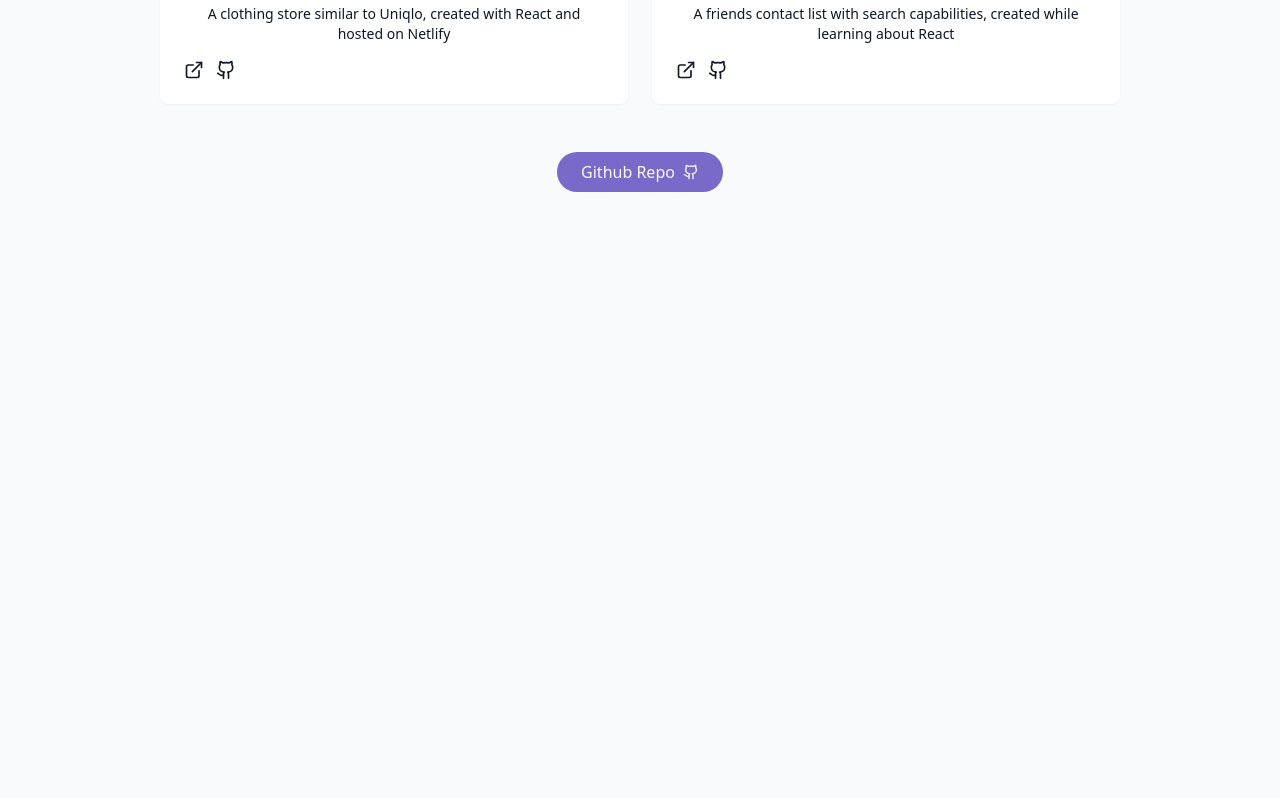
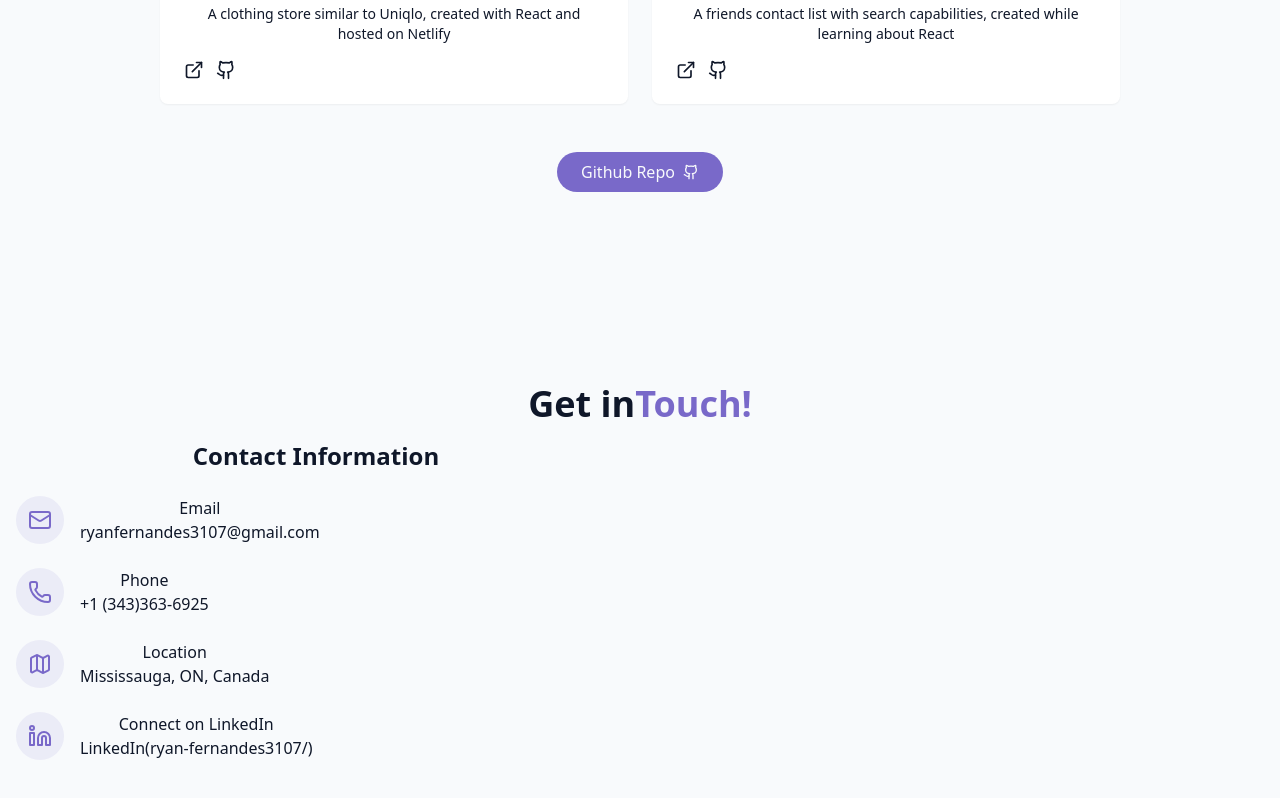
Before and after one commit to Ryan-F3107/portfolio-site, a React (Vite) app: page / in a window 1280 px wide. Shown: the part 1786-2584 px from the top of the page. Before the commit the page ends 2074 px from the top, so only its background shows below. Built offline with nearby package versions, Linux system fonts and the light colour scheme.

Commit message:
contact info setup

```diff
--- /dev/null
+++ b/src/components/ContactSection.tsx
@@ -0,0 +1,57 @@
+import { Linkedin, Mail, Map, Phone } from "lucide-react"
+
+export const ContactSection = () => {
+    return(
+        <section id="contact" className="py-24 px-4 relative-bg-secondary/30">
+            <h2 className="text-3xl md:text-4xl font-bold mb-4 text-center">Get in
+                <span className="text-primary">Touch!</span>
+            </h2>
+            <div className="grid grid-cols-1 md:grid-cols-2 gap-12">
+                <div className="space-y-8">
+                    <h3 className="text-2xl font-semibold mb-6">Contact Information</h3>
+                    <div className="space-y-6 justify-center">
+                        <div className="flex items-start space-x-4">
+                            <div className="p-3 rounded-full bg-primary/10">
+                                <Mail className="h-6 w-6 text-primary"/>
+                            </div>
+                            <div>
+                                <h4 className="font-medium">Email</h4>
+                                <a href="mailto:ryanfernandes3107@gmail.com" className="text-muted-foreground hover:text-primary transition-colors">ryanfernandes3107@gmail.com</a>
+                            </div>
+                        </div>
+                        <div className="flex items-start space-x-4">
+                            <div className="p-3 rounded-full bg-primary/10">
+                                <Phone className="h-6 w-6 text-primary"/>
+                            </div>
+                            <div>
+                                <h4 className="font-medium">Phone</h4>
+                                <a href="tel:+13433636925" className="text-muted-foreground hover:text-primary transition-colors">+1 (343)363-6925</a>
+                            </div>
+                        </div>
+                        <div className="flex items-start space-x-4">
+                            <div className="p-3 rounded-full bg-primary/10">
+                                <Map className="h-6 w-6 text-primary"/>
+                            </div>
+                            <div>
+                                <h4 className="font-medium">Location</h4>
+                                <a className="text-muted-foreground hover:text-primary transition-colors">Mississauga, ON, Canada</a>
+                            </div>
+                        </div>
+                        <div className="flex items-start space-x-4">
+                            <div className="p-3 rounded-full bg-primary/10">
+                                <Linkedin className="h-6 w-6 text-primary"/>
+                            </div>
+                            <div>
+                                <h4 className="font-medium">Connect on LinkedIn</h4>
+                                <a
+                                href="https://www.linkedin.com/in/ryan-fernandes3107/"
+                                target="_blank"
+                                className="text-muted-foreground hover:text-primary transition-colors">LinkedIn(ryan-fernandes3107/)</a>
+                            </div>
+                        </div>
+                    </div>
+                </div>
+            </div>
+        </section>
+    )
+}
--- a/src/pages/Home.tsx
+++ b/src/pages/Home.tsx
@@ -4,6 +4,7 @@ import { NavBar } from '../components/NavBar.tsx';
 import { StarBackground } from '../components/StarBackground.tsx';
 import {ThemeToggle} from '../components/ThemeToggle.tsx';
 import { ProjectsSection } from '../components/ProjectsSection.tsx';
+import { ContactSection } from '../components/ContactSection.tsx';
 
 export const Home = () => {
     return(
@@ -19,12 +20,11 @@ export const Home = () => {
                 <HeroSection/>
                 <AboutSection/>
                 <ProjectsSection/>
+                <ContactSection/>
             </main>
         </div>
     )
 }
 /*
-Remaining Components
-Main section
 Footer
 */
```
